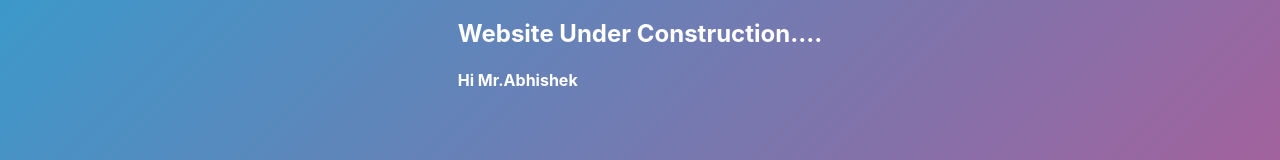
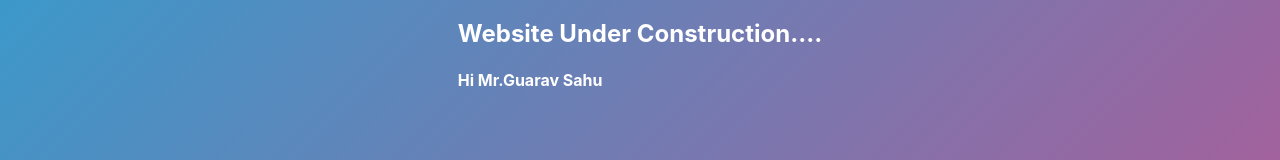
Before and after one commit to dastageer-hc/portfolio, a React (Create React App) app: page / in a window 1280 px wide. Shown: the part 413-573 px from the top of the page. Built offline with nearby package versions, Linux system fonts and the light colour scheme.

Commit message:
text changed

```diff
--- a/src/components/Homepage/HomePage.js
+++ b/src/components/Homepage/HomePage.js
@@ -17,7 +17,7 @@ function HomePage() {
           Website Under Construction....
         </h2>
         <h4>
-          Hi Mr.Abhishek
+          Hi Mr.Guarav Sahu
         </h4>
       </div>
     </div>
```
